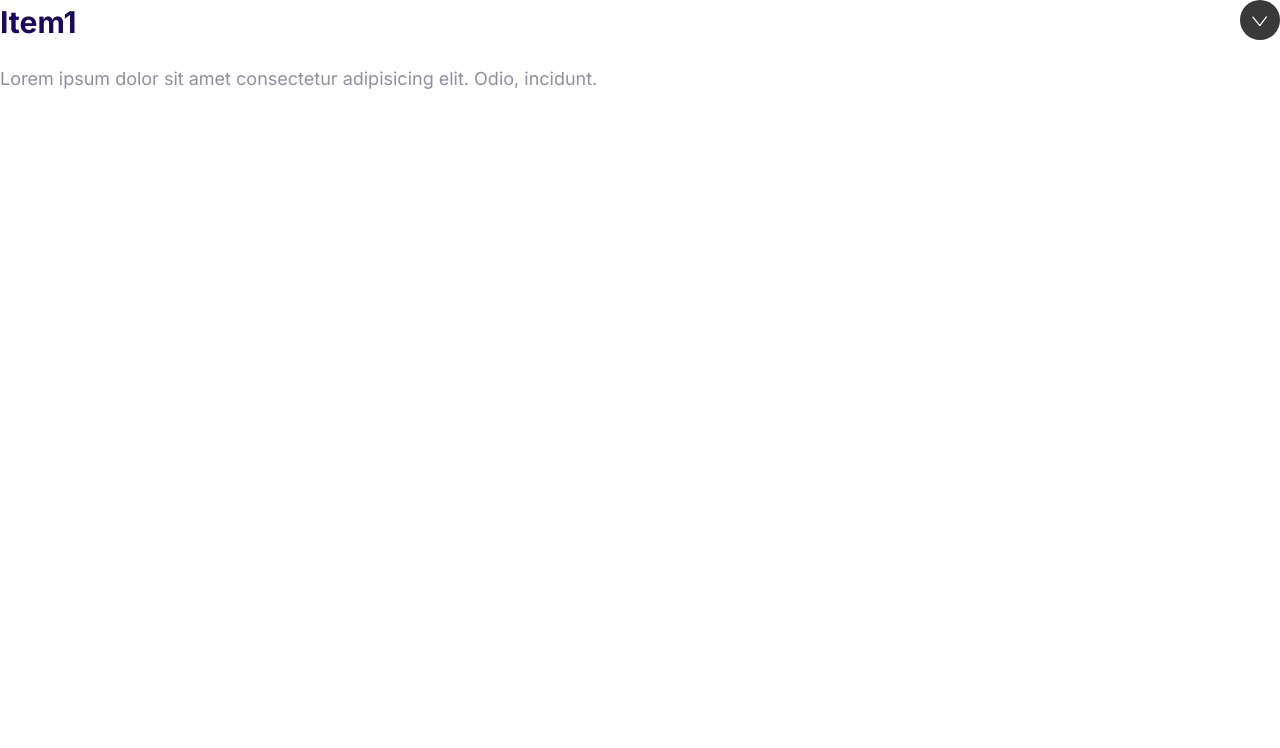
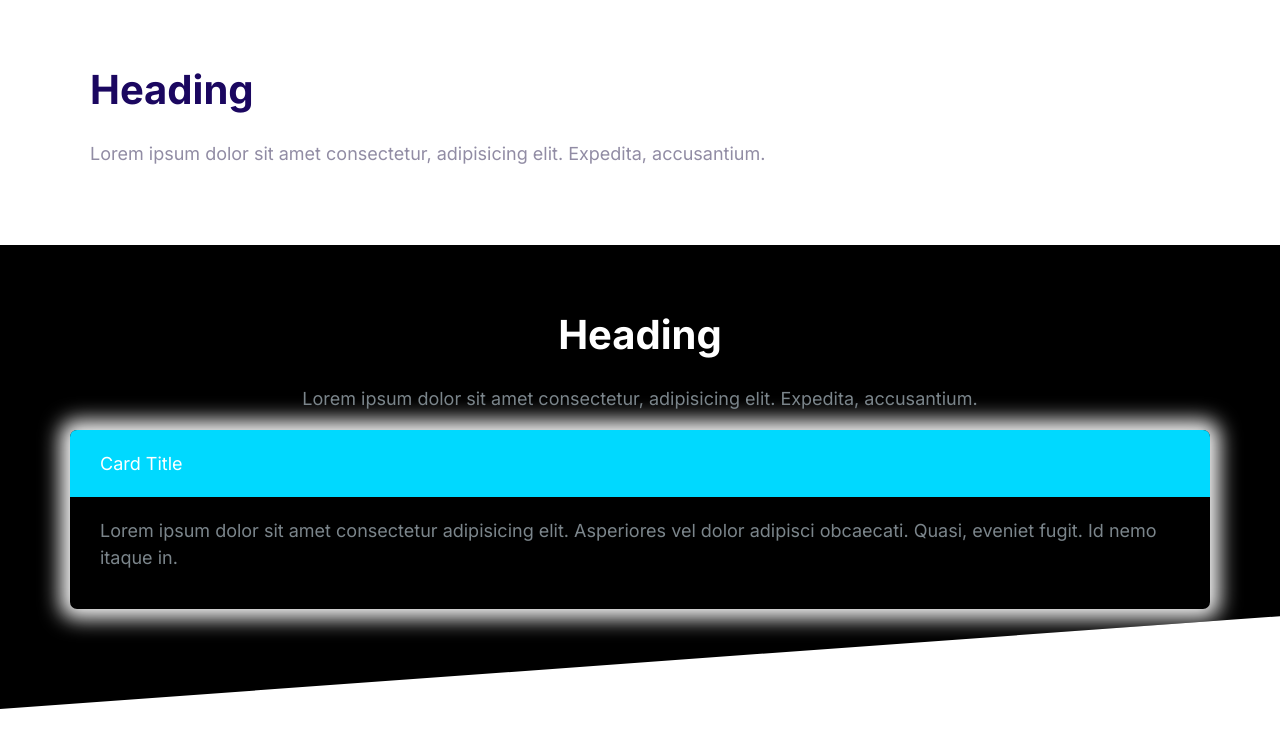
Before and after one commit to FER4S/Moshify, a plain HTML site: page index.html in a window 1280 px wide. Drawn offline with Linux system fonts and the light colour scheme.

Commit message:
Build Blocks.

```diff
--- a/css/styles.css
+++ b/css/styles.css
@@ -540,3 +540,39 @@ a {
   max-height: 100vh;
   opacity: 1;
 }
+
+/* Blocks */
+
+.block {
+  --padding-vertical: 6rem;
+  padding: var(--padding-vertical) 2rem;
+}
+.block__header {
+  text-align: center;
+}
+.block__heading {
+  margin-top: 0;
+}
+
+.block--dark {
+  background: #000;
+  color: #7b858b;
+}
+
+.block--dark .block__heading {
+  color: #fff;
+}
+
+.block--skewed-right {
+  clip-path: polygon(0% 0%, 100% 0%, 100% 100%, 0% 80%);
+  padding-bottom: calc(var(--padding-vertical) + 4rem);
+}
+.block--skewed-left {
+  clip-path: polygon(0% 0%, 100% 0%, 100% 80%, 0% 100%);
+  padding-bottom: calc(var(--padding-vertical) + 4rem);
+}
+
+.container {
+  max-width: 1140px;
+  margin: 0 auto;
+}
--- a/index.html
+++ b/index.html
@@ -13,18 +13,34 @@
     <link rel="stylesheet" href="css/styles.css" />
   </head>
   <body>
-    <div class="collapsible collapsible--expanded">
-      <header class="collapsible__header">
-        <h2 class="collapsible__heading">Item1</h2>
-
-        <svg class="icon icon--white collapsible__chevron">
-          <use xlink:href="images/sprite.svg#chevron"></use>
-        </svg>
-      </header>
-      <div class="collapsible__content">
-        Lorem ipsum dolor sit amet consectetur adipisicing elit. Odio, incidunt.
+    <section class="block container">
+      <h2 class="block__heading">Heading</h2>
+      <p>
+        Lorem ipsum dolor sit amet consectetur, adipisicing elit. Expedita,
+        accusantium.
+      </p>
+    </section>
+    <section class="block block--dark block--skewed-left">
+      <div class="container">
+        <header class="block__header">
+          <h2 class="block__heading">Heading</h2>
+          <p>
+            Lorem ipsum dolor sit amet consectetur, adipisicing elit. Expedita,
+            accusantium.
+          </p>
+        </header>
+        <div class="card card--secondary">
+          <header class="card__header">Card Title</header>
+          <div class="card__body">
+            <p>
+              Lorem ipsum dolor sit amet consectetur adipisicing elit.
+              Asperiores vel dolor adipisci obcaecati. Quasi, eveniet fugit. Id
+              nemo itaque in.
+            </p>
+          </div>
+        </div>
       </div>
-    </div>
+    </section>
     <script src="js/main.js"></script>
   </body>
 </html>
```
Also changed, not shown: components/Blocks.html (added, +27 -0 lines).
